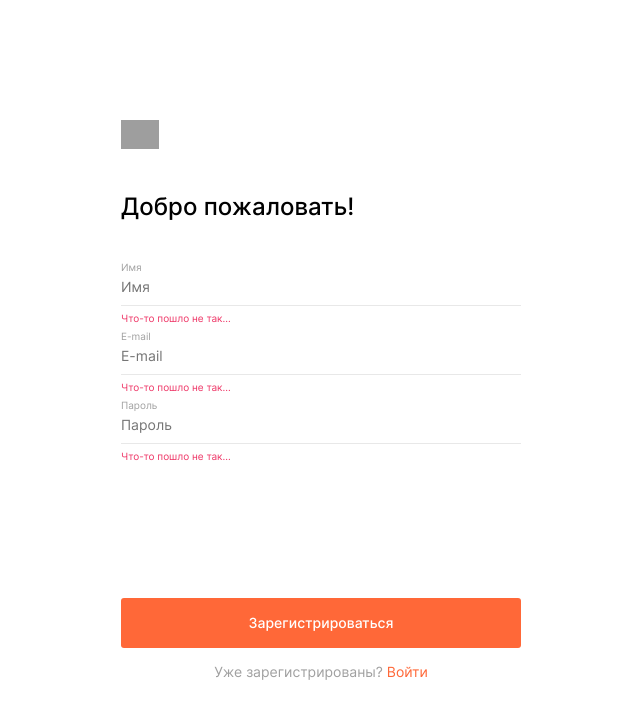
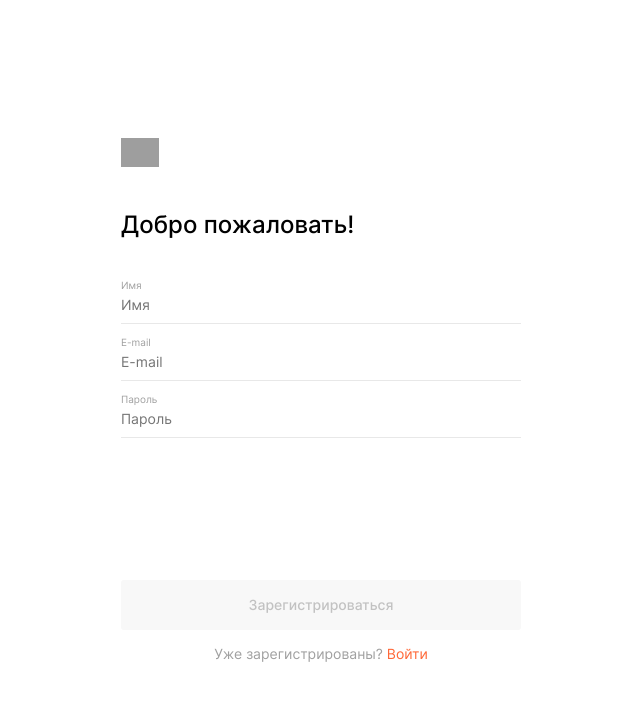
Before and after one commit to stvor/movies-explorer-frontend, a React (Create React App) app: page /signup in a window 1280 px wide. Shown: the top 718 px of the page, without its empty margins (319-959 px from the left). Built offline with nearby package versions, Linux system fonts and the light colour scheme; grey boxes are pictures that could not be loaded.

Commit message:
feat: добавил валидацию в форму регистрации

```diff
--- a/src/components/Register/Register.css
+++ b/src/components/Register/Register.css
@@ -78,6 +78,11 @@
   color: #FFFFFF;
 }
 
+.form__submit_inactive {
+  background-color: #F8F8F8;
+  color: #C2C2C2;
+}
+
 .form__submit:hover {
   cursor: pointer;
   opacity: 0.8;
--- a/src/components/Register/Register.js
+++ b/src/components/Register/Register.js
@@ -2,56 +2,98 @@ import React from 'react';
 import { Link } from 'react-router-dom';
 import './Register.css';
 import Logo from '../../images/logo.svg';
+import { useFormWithValidation } from '../../hooks/useFormWithValidation';
 
 function Register({ onRegister }) {
-  const [name, setName] = React.useState('');
-  const [email, setEmail] = React.useState('');
-  const [password, setPassword] = React.useState('');
-
-  function handleNameChange(evt) {
-    setName(evt.target.value);
-  }
-
-  function handleEmailChange(evt) {
-    setEmail(evt.target.value);
-  }
-
-  function handlePasswordChange(evt) {
-    setPassword(evt.target.value);
-  }
+  const { values, handleChange, resetFrom, errors, isValid } = useFormWithValidation();
+  const submitButtonClassName = `form__submit ${
+    !isValid && "form__submit_inactive"
+  }`;
 
   function handleSubmit(evt) {
     evt.preventDefault();
-    onRegister({ name, email, password });
+    onRegister(values);
   }
+
+  React.useEffect(() => {
+    resetFrom({}, {}, false);
+  }, [resetFrom]);
 
   return (
     <section className="register">
-      <form onSubmit={handleSubmit} className="form" name="register" action="#" >
+      <form
+        onSubmit={handleSubmit}
+        className="form"
+        name="register"
+        action="#"
+      >
         <Link to="/">
-          <img className="form__logo" src={Logo} alt="Логотип сайта" />
+          <img
+            className="form__logo"
+            src={Logo}
+            alt="Логотип сайта"
+          />
         </Link>
         <h1 className="form__title">Добро пожаловать!</h1>
 
         <label className="form__label">
           <span className="form__label-text">Имя</span>
-          <input value={name || ''} onChange={handleNameChange} id="name-input" type="text" name="name" placeholder="Имя" className="form__input form__input_type_name" minLength="2" maxLength="30" required />
-          <span className="name-input-error form__input-error">Что-то пошло не так...</span>
+          <input
+            value={values.name || ''}
+            onChange={handleChange}
+            id="name-input"
+            type="text"
+            name="name"
+            placeholder="Имя"
+            className="form__input form__input_type_name"
+            minLength="2"
+            maxLength="30"
+            required
+          />
+          <span className="name-input-error form__input-error">
+            {errors.name || ''}
+          </span>
         </label>
 
         <label className="form__label">
           <span className="form__label-text">E-mail</span>
-          <input value={email || ''} onChange={handleEmailChange} id="email-input" type="text" name="email" placeholder="E-mail" className="form__input form__input_type_email" required />
-          <span className="email-input-error form__input-error">Что-то пошло не так...</span>
+          <input
+            value={values.email || ''}
+            onChange={handleChange}
+            id="email-input"
+            type="email"
+            name="email"
+            placeholder="E-mail"
+            className="form__input form__input_type_email"
+            required
+          />
+          <span className="email-input-error form__input-error">
+            {errors.email || ''}
+          </span>
         </label>
 
         <label className="form__label" >
           <span className="form__label-text">Пароль</span>
-          <input value={password || ''} onChange={handlePasswordChange} id="password-input" type="password" name="password" placeholder="Пароль" className="form__input form__input_type_password" required />
-          <span className="password-input-error form__input-error">Что-то пошло не так...</span>
+          <input
+            value={values.password || ''}
+            onChange={handleChange}
+            id="password-input"
+            type="password"
+            name="password"
+            placeholder="Пароль"
+            className="form__input form__input_type_password"
+            required
+          />
+          <span className="password-input-error form__input-error">
+            {errors.password || ''}
+          </span>
         </label>
 
-        <button type="submit" className="form__submit">Зарегистрироваться</button>
+        <button
+          type="submit"
+          className={submitButtonClassName}
+          disabled={!isValid}
+        >Зарегистрироваться</button>
 
         <div className="form__sign-in-wrap">
           <p className="form__sign-in-question">Уже зарегистрированы? <Link className="form__sign-in-link" to="/signin">Войти</Link></p>
--- /dev/null
+++ b/src/hooks/useFormWithValidation.js
@@ -0,0 +1,27 @@
+import React from 'react';
+
+export function useFormWithValidation() {
+  const [values, setValues] = React.useState({});
+  const [errors, setErrors] = React.useState({});
+  const [isValid, setIsValid] = React.useState(false);
+
+  const handleChange = (evt) => {
+    const input = evt.target;
+    const value = input.value;
+    const name = input.name;
+    setValues({ ...values, [name]: value });
+    setErrors({ ...errors, [name]: input.validationMessage });
+    setIsValid(input.closest("form").checkValidity());
+  };
+
+  const resetFrom = React.useCallback(
+    (newValues = {}, newErrors = {}, newIsValid = false) => {
+      setValues(newValues);
+      setErrors(newErrors);
+      setIsValid(newIsValid);
+    },
+    [setValues, setErrors, setIsValid]
+  );
+
+  return { values, handleChange, resetFrom, errors, isValid };
+}
```
